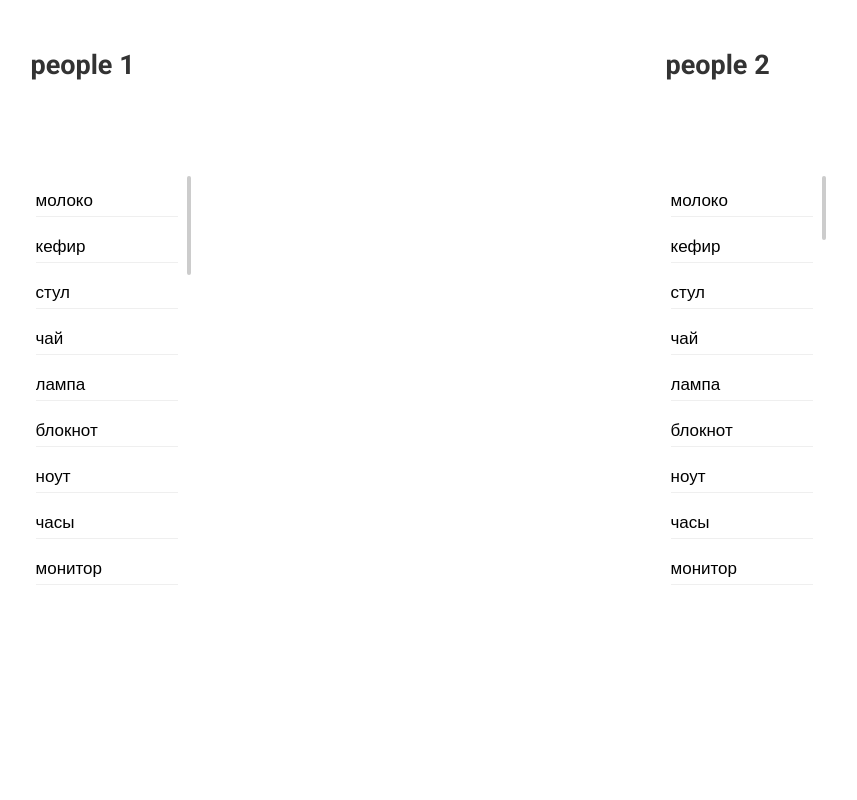
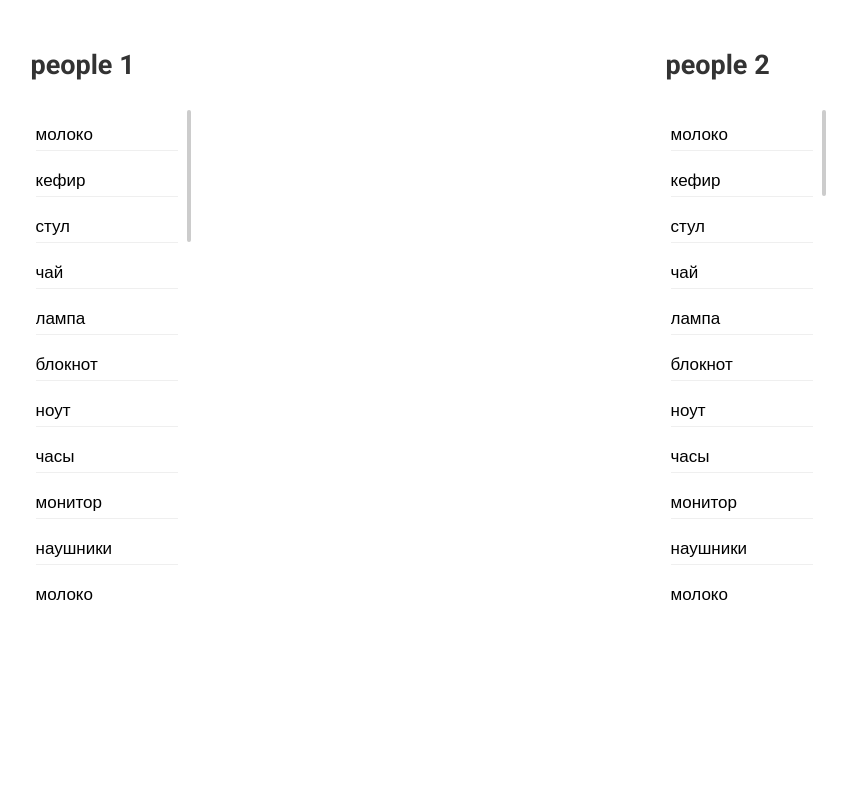
Before and after one commit to MaxBasharin/list-comparison, a plain HTML site: page index.html in a window 1280 px wide. Shown: the whole page, without its empty margins (212-1069 px from the left). Drawn offline with Linux system fonts and the light colour scheme.

Commit message:
убрал Index

```diff
--- a/style.css
+++ b/style.css
@@ -64,7 +64,7 @@ body,
 }
 
 :root {
-	--index: calc(1vw + 1vh);
+
 	--color-Silver-Chalice: rgba(0, 0, 0, 0.3)
 }
 
@@ -87,7 +87,7 @@ body,
 	position: absolute;
 	left: 0px;
 	right: 0px;
-	top: calc(var(--index) * 7);
+	top: 80px;
 	bottom: 7px;
 }
 
```
